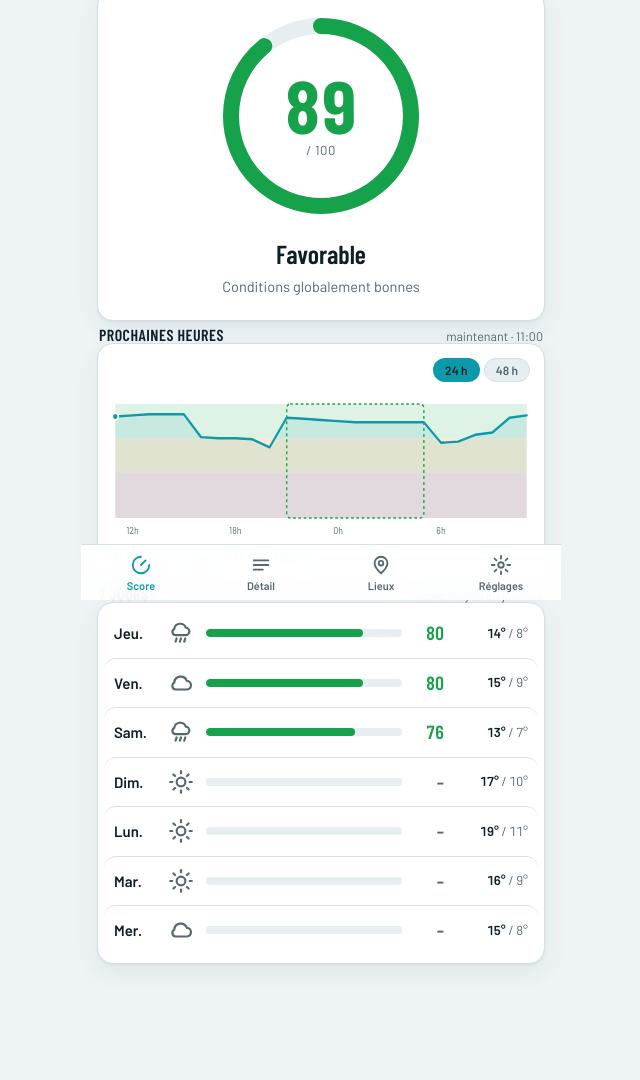
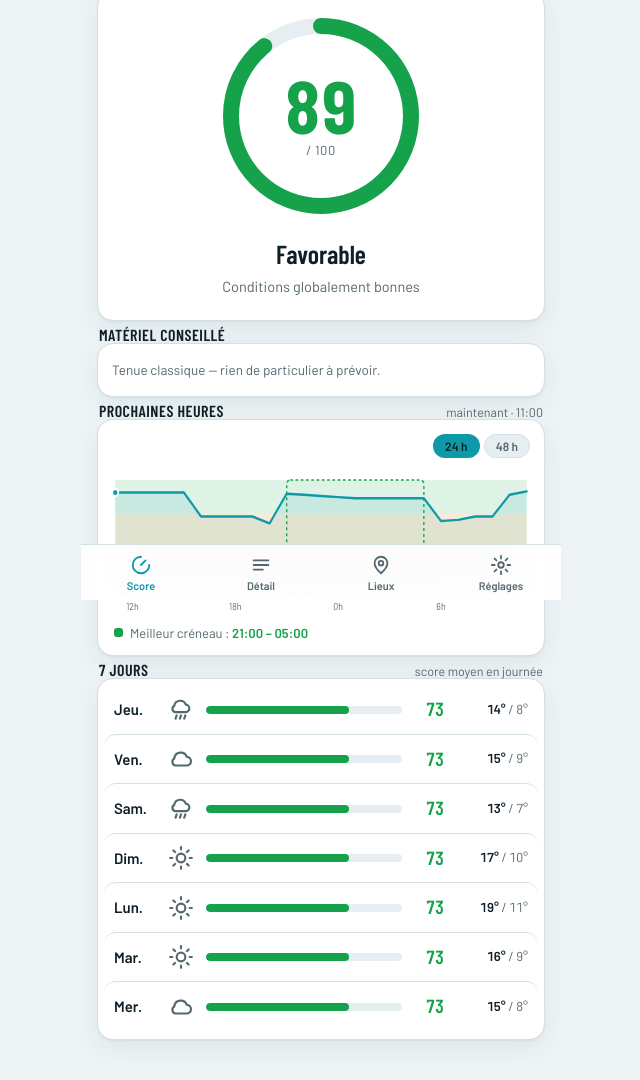
Before and after one commit to standesv/CycloScore, a website: page www/index.html in a window 1280 px wide. Shown: the part 200-1280 px from the top of the page, without its empty margins (319-959 px from the left). Before the commit the page ends 1252 px from the top, so only its background shows below. Drawn offline with nearby package versions, Linux system fonts and the light colour scheme.

Commit message:
Lot 2 : materiel conseille, qualite de l'air, scoring averses (v1.1)

```diff
--- a/www/index.html
+++ b/www/index.html
@@ -13,7 +13,7 @@
    bande 7 jours, onglets Score / Détail / Lieux / Réglages, nav basse. */
 :root{
   --bg:#eef4f6; --surface:#ffffff; --surface-2:#e6eef1; --fg:#0e1f27; --muted:#55686f;
-  --line:#d3e0e5; --accent:#0d99a8; --accent-ink:#06555e;
+  --line:#d3e0e5; --accent:#0d99a8; --accent-ink:#06555e; --on-accent:#ffffff;
   --good:#15a24a; --warn:#d98300; --bad:#dc2743;
   --good-tint:rgba(21,162,74,.14); --warn-tint:rgba(217,131,0,.16); --bad-tint:rgba(220,39,67,.14);
   --shadow:0 1px 2px rgba(16,40,50,.06),0 8px 24px rgba(16,40,50,.07);
@@ -24,7 +24,7 @@
 }
 @media (prefers-color-scheme:dark){:root:not([data-theme="light"]){
   --bg:#09151a; --surface:#0f1f26; --surface-2:#162a32; --fg:#e6eef1; --muted:#90a6af;
-  --line:#21363e; --accent:#30d0c4; --accent-ink:#9fece5;
+  --line:#21363e; --accent:#30d0c4; --accent-ink:#9fece5; --on-accent:#04232a;
   --good:#34c776; --warn:#f0a63c; --bad:#fb5e76;
   --good-tint:rgba(52,199,118,.16); --warn-tint:rgba(240,166,60,.16); --bad-tint:rgba(251,94,118,.16);
   --shadow:0 1px 2px rgba(0,0,0,.3),0 10px 28px rgba(0,0,0,.35);
@@ -32,7 +32,7 @@
 }}
 :root[data-theme="dark"]{
   --bg:#09151a; --surface:#0f1f26; --surface-2:#162a32; --fg:#e6eef1; --muted:#90a6af;
-  --line:#21363e; --accent:#30d0c4; --accent-ink:#9fece5;
+  --line:#21363e; --accent:#30d0c4; --accent-ink:#9fece5; --on-accent:#04232a;
   --good:#34c776; --warn:#f0a63c; --bad:#fb5e76;
   --good-tint:rgba(52,199,118,.16); --warn-tint:rgba(240,166,60,.16); --bad-tint:rgba(251,94,118,.16);
   --shadow:0 1px 2px rgba(0,0,0,.3),0 10px 28px rgba(0,0,0,.35);
@@ -104,6 +104,12 @@
 .sec-h{display:flex;align-items:baseline;gap:8px;margin:2px 2px -4px}
 .sec-h h2{font-size:16px;letter-spacing:.03em;text-transform:uppercase;font-weight:600}
 .sec-h .hint{font-size:12.5px;color:var(--muted);margin-left:auto}
+/* matériel conseillé */
+.gearcard{padding:12px}
+.gearwrap{display:flex;flex-wrap:wrap;gap:8px}
+.chip{display:inline-flex;align-items:center;gap:7px;padding:8px 12px;border-radius:999px;background:var(--accent);color:var(--on-accent);font-weight:600;font-size:13.5px}
+.chip svg{width:15px;height:15px}
+.gear-none{color:var(--muted);font-size:13.5px;padding:4px 2px}
 /* hourly chart */
 .hourly{padding:14px 12px 10px}
 .rangeswitch{display:flex;gap:4px;margin:0 2px 8px;justify-content:flex-end}
@@ -255,6 +261,9 @@
         <div class="reason" id="reason">On récupère les conditions…</div>
         <div class="alert" id="alertBox"><svg viewBox="0 0 24 24" fill="none" aria-hidden="true"><path d="M12 3 2 20h20L12 3Z" stroke="currentColor" stroke-width="2" stroke-linejoin="round"/><path d="M12 10v4M12 17h.01" stroke="currentColor" stroke-width="2" stroke-linecap="round"/></svg><span id="alertText"></span></div>
       </div>
+
+      <div class="sec-h"><h2>Matériel conseillé</h2><span class="hint" id="gearHint"></span></div>
+      <div class="card gearcard"><div class="gearwrap" id="gear"></div></div>
 
       <div class="sec-h"><h2>Prochaines heures</h2><span class="hint" id="nowLabel"></span></div>
       <div class="card hourly">
@@ -413,20 +422,26 @@
   let base = 100 * (s.rain*w.rain + s.wind*w.wind + s.temp*w.temp + s.vis*w.vis + s.humuv*w.humuv);
 
   // qualité de l'air (facteur additionnel) si dispo
+  let cAir = 1;
   if(typeof h.aqi === "number"){
-    const cAir = 1 - 0.3*clamp((h.aqi-60)/90);
+    cAir = 1 - 0.3*clamp((h.aqi-60)/90);
     base *= cAir;
   }
 
-  // coefficients de sécurité : plafonnent le score
+  // dangers : plafonnent fort ET déclenchent une alerte
   const caps = [];
   let cap = 100;
   if(h.feels <= 0.5 && (h.hum >= 85 || h.rain > 0.1)){ cap = Math.min(cap,20); caps.push("Risque de verglas"); }
   if(h.code>=95){ cap = Math.min(cap,15); caps.push("Orage annoncé"); }
   if(h.gust > 60){ cap = Math.min(cap,25); caps.push("Rafales violentes"); }
 
-  const score = Math.round(Math.min(base, cap));
-  return {score, sub:s, caps, capped: cap<100};
+  // plafond pluie : une averse ne peut pas donner un bon score
+  if(h.rain >= 4) cap = Math.min(cap, 38);
+  else if(h.rain >= 1.5) cap = Math.min(cap, 55);
+  else if(h.rain >= 0.4 || (h.prob >= 70 && h.rain >= 0.1)) cap = Math.min(cap, 68);
+
+  const score = Math.round(clamp(Math.min(base, cap), 0, 100));
+  return {score, sub:s, caps, cair:cAir, capped: cap<100};
 }
 
 /* ---- bande de couleur + verdict ---- */
@@ -478,6 +493,7 @@
     case "rain": return `<svg viewBox="0 0 24 24"><path d="M7 14h9a3.5 3.5 0 0 0 .4-7 5.5 5.5 0 0 0-10.6 1.3A3 3 0 0 0 7 14Z" ${s}/><path d="M8 17l-1 3M12 17l-1 3M16 17l-1 3" ${s}/></svg>`;
     case "snow": return `<svg viewBox="0 0 24 24"><path d="M7 13h9a3.5 3.5 0 0 0 .4-7 5.5 5.5 0 0 0-10.6 1.3A3 3 0 0 0 7 13Z" ${s}/><path d="M9 17h.01M12 19h.01M15 17h.01" ${s}/></svg>`;
     case "storm": return `<svg viewBox="0 0 24 24"><path d="M7 13h9a3.5 3.5 0 0 0 .4-7 5.5 5.5 0 0 0-10.6 1.3A3 3 0 0 0 7 13Z" ${s}/><path d="M12 13l-2 4h3l-2 4" ${s}/></svg>`;
+    case "air": return `<svg viewBox="0 0 24 24"><path d="M3 8h11a2.5 2.5 0 1 0-2.5-2.5" ${s}/><path d="M3 12h15a2.5 2.5 0 1 1-2.5 2.5" ${s}/><path d="M3 16h8a2 2 0 1 1-2 2" ${s}/></svg>`;
   }
   return "";
 }
@@ -489,6 +505,32 @@
   const b=new Date(d.getFullYear(),d.getMonth(),d.getDate());
   const diff=Math.round((b-a)/86400000);
   return diff<=0?"" : diff===1?"demain " : diff===2?"après-demain " : (d.toLocaleDateString("fr-FR",{weekday:"short"})+" ");
+}
+
+/* ---- qualité de l'air (European AQI) ---- */
+function aqiLabel(a){
+  if(a<=20) return "très bon"; if(a<=40) return "bon"; if(a<=60) return "moyen";
+  if(a<=80) return "médiocre"; if(a<=100) return "mauvais"; return "très mauvais";
+}
+
+/* ---- matériel conseillé : signaux qui s'activent selon les conditions + le mode ---- */
+const GEAR = [
+  { label:"Veste de pluie",        modes:["taff","sport"], test:h => h.rain>=0.3 || h.prob>=60 },
+  { label:"Garde-boue",            modes:["taff"],         test:h => h.rain>=0.2 || h.prob>=60 },
+  { label:"Éclairage",             modes:["taff","sport"], test:h => !h.isDay || h.vis<4000 },
+  { label:"Gilet réfléchissant",   modes:["taff"],         test:h => !h.isDay || h.vis<4000 },
+  { label:"Coupe-vent",            modes:["taff","sport"], test:h => h.wind>=30 || h.gust>=45 },
+  { label:"Gants",                 modes:["taff","sport"], test:h => h.feels<=8 },
+  { label:"Tour de cou",           modes:["taff","sport"], test:h => h.feels<=5 },
+  { label:"Collant long",          modes:["sport"],        test:h => h.feels<=10 },
+  { label:"Sur-chaussures",        modes:["sport"],        test:h => h.feels<=7 || (h.rain>=0.3 && h.feels<=12) },
+  { label:"Lunettes de soleil",    modes:["sport"],        test:h => h.isDay && h.uv>=4 && h.rain<0.1 },
+  { label:"Crème solaire",         modes:["sport"],        test:h => h.uv>=6 },
+  { label:"Hydratation +",         modes:["sport"],        test:h => h.feels>=24 },
+  { label:"Prudence (air pollué)", modes:["taff","sport"], test:h => typeof h.aqi==="number" && h.aqi>=80 }
+];
+function gearCheck(){
+  return `<svg viewBox="0 0 24 24" fill="none" aria-hidden="true"><path d="M5 13l4 4L19 7" stroke="currentColor" stroke-width="2.4" stroke-linecap="round" stroke-linejoin="round"/></svg>`;
 }
 
 /* ============================================================
@@ -511,7 +553,7 @@
     hum: H.relative_humidity_2m?.[i] ?? 60,
     code: H.weather_code?.[i] ?? 0,
     isDay: (H.is_day?.[i] ?? 1) === 1,
-    aqi: undefined
+    aqi: H.european_aqi?.[i]
   }));
   const days = D.time.map((t,i)=>({
     date:new Date(t+"T12:00"),
@@ -537,9 +579,9 @@
 function sampleData(){
   const H={time:[],temperature_2m:[],apparent_temperature:[],precipitation:[],precipitation_probability:[],
     wind_speed_10m:[],wind_gusts_10m:[],wind_direction_10m:[],visibility:[],uv_index:[],relative_humidity_2m:[],
-    weather_code:[],is_day:[]};
+    weather_code:[],is_day:[],european_aqi:[]};
   const start = new Date(); start.setMinutes(0,0,0);
-  for(let i=0;i<48;i++){
+  for(let i=0;i<168;i++){
     const d=new Date(start.getTime()+i*3600000);
     const hr=d.getHours();
     const dayPart = Math.sin((hr-9)/24*Math.PI*2);
@@ -552,7 +594,7 @@
     else if(hr>=16 && hr<=20){ rain=1.2; prob=70; code=80; wind=26; gust=46; }  // averses + vent en soirée
     else { rain=0; prob=8; code=0; wind=8; gust=14; }                          // nuit calme
     if(i>=38 && i<=42){ code=95; rain=3; prob=85; wind=30; gust=55; }           // orage J2 (visible en 48 h)
-    const uv = isDay? Math.max(0, Math.round((2.5 + 2*dayPart)*10)/10) : 0;
+    const uv = isDay? Math.max(0, Math.round((3.5 + 3*dayPart)*10)/10) : 0;
     H.time.push(localISO(d));
     H.temperature_2m.push(temp);
     H.apparent_temperature.push(Math.round((temp - wind*0.06)*10)/10);
@@ -566,6 +608,7 @@
     H.relative_humidity_2m.push(rain>0?88:68);
     H.weather_code.push(code);
     H.is_day.push(isDay);
+    H.european_aqi.push(28 + (isDay?0:8) + (wind<10?14:0) + (i>=20&&i<=26?34:0));
   }
   const D={time:[],weather_code:[],temperature_2m_max:[],temperature_2m_min:[]};
   const codes=[61,3,80,1,0,2,3], tmax=[14,15,13,17,19,16,15], tmin=[8,9,7,10,11,9,8];
@@ -633,6 +676,7 @@
   $("#sampleBadge").hidden = !state.isSample;
   $("#locName").textContent = state.loc ? state.loc.name : "Exemple";
   renderScore();
+  renderGear();
   renderHourly();
   renderDaily();
   renderDetail();
@@ -660,6 +704,20 @@
   else a.classList.remove("show");
   const t = h.date;
   $("#nowLabel").textContent = "maintenant · " + t.toLocaleTimeString("fr-FR",{hour:"2-digit",minute:"2-digit"});
+}
+
+function renderGear(){
+  const i = nowIndex();
+  const h = state.data.hours[i];
+  const items = GEAR.filter(g => g.modes.includes(state.mode) && g.test(h));
+  const box = $("#gear");
+  if(!items.length){
+    box.innerHTML = `<div class="gear-none">Tenue classique — rien de particulier à prévoir.</div>`;
+    $("#gearHint").textContent = "";
+    return;
+  }
+  $("#gearHint").textContent = state.mode==="taff" ? "pour ton trajet" : "pour ta sortie";
+  box.innerHTML = items.map(g => `<span class="chip">${gearCheck()}${g.label}</span>`).join("");
 }
 
 function seriesFromNow(){
@@ -747,11 +805,15 @@
   state.data.days.slice(0,7).forEach((d)=>{
     const key=d.date.toDateString();
     const hrs=(byDay[key]||[]).filter(h=>{const x=h.date.getHours();return x>=8&&x<=20;});
-    let avg=null, bestH=null, bestS=-1;
+    let avg=null;
     if(hrs.length){
-      let sum=0;
-      hrs.forEach(h=>{const s=scoreHour(h,state.mode,state.sens).score; sum+=s; if(s>bestS){bestS=s;bestH=h;}});
-      avg=Math.round(sum/hrs.length);
+      // on mélange la moyenne de journée avec le pire tiers : des averses
+      // en milieu de journée doivent tirer le score du jour vers le bas.
+      const arr=hrs.map(h=>scoreHour(h,state.mode,state.sens).score).sort((a,b)=>a-b);
+      const mean=arr.reduce((s,x)=>s+x,0)/arr.length;
+      const k=Math.max(1,Math.ceil(arr.length/3));
+      const worst=arr.slice(0,k).reduce((s,x)=>s+x,0)/k;
+      avg=Math.round(0.55*mean + 0.45*worst);
     }
     const b=band(avg==null?0:avg);
     const w=wmo(d.code);
@@ -776,9 +838,12 @@
     {ic:"wind", l:"Vent", v:`${Math.round(h.wind)} km/h ${dirName(h.dir)} · raf. ${Math.round(h.gust)}`, s:res.sub.wind},
     {ic:"temp", l:"Ressenti", v:`${Math.round(h.feels)}° (réel ${Math.round(h.temp)}°)`, s:res.sub.temp},
     {ic:"vis", l:"Visibilité", v:`${(h.vis/1000).toFixed(0)} km · ${h.isDay?"jour":"nuit"}`, s:res.sub.vis},
-    {ic:"humuv", l:"Humidité / UV", v:`${h.hum}% · UV ${h.uv.toFixed(0)}${typeof h.aqi==="number"?` · air ${Math.round(h.aqi)}`:""}`, s:res.sub.humuv}
+    {ic:"humuv", l:"Humidité / UV", v:`${h.hum}% · UV ${h.uv.toFixed(0)}`, s:res.sub.humuv}
   ];
-  const ICON={rain:"rain",wind:"storm",temp:"clear",vis:"fog",humuv:"cloud"};
+  if(typeof h.aqi==="number"){
+    rows.push({ic:"air", l:"Qualité de l'air", v:`AQI ${Math.round(h.aqi)} · ${aqiLabel(h.aqi)}`, s:clamp(1-(h.aqi-20)/100)});
+  }
+  const ICON={rain:"rain",wind:"storm",temp:"clear",vis:"fog",humuv:"cloud",air:"air"};
   const box=$("#cond"); box.innerHTML="";
   rows.forEach(r=>{
     const pct=Math.round(r.s*100);
```
Also changed, not shown: 2 other files.
